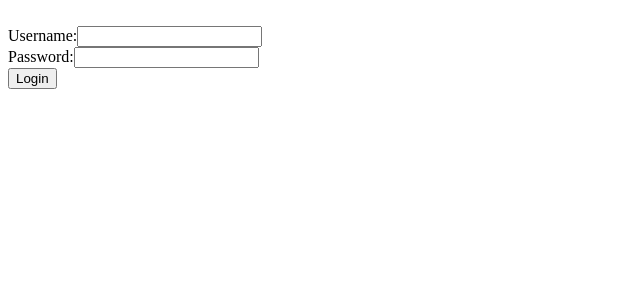
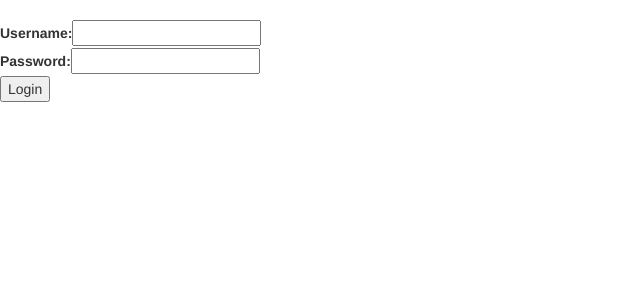
Before and after one commit to akadezer/Duelist-App, an Angular app: page / in a window 1280 px wide. Shown: the top 300 px of the page, without its empty margins (0-640 px from the left). Built offline with nearby package versions, Linux system fonts and the light colour scheme.

Commit message:
css update in login component

```diff
--- a/src/app/login/login.component.css
+++ b/src/app/login/login.component.css
@@ -0,0 +1 @@
+@import url('https://unpkg.com/bootstrap@3.3.7/dist/css/bootstrap.min.css');
```
